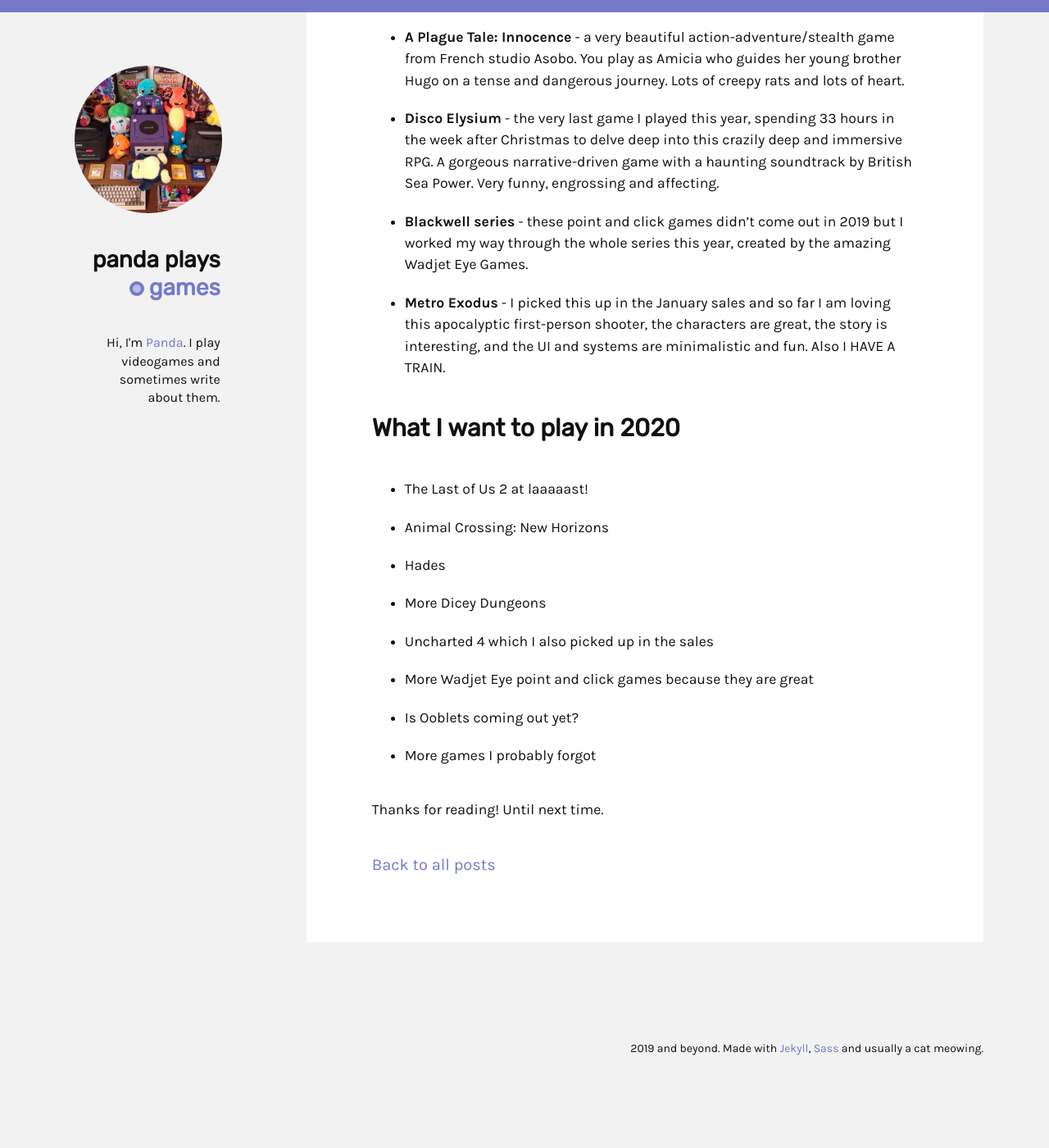
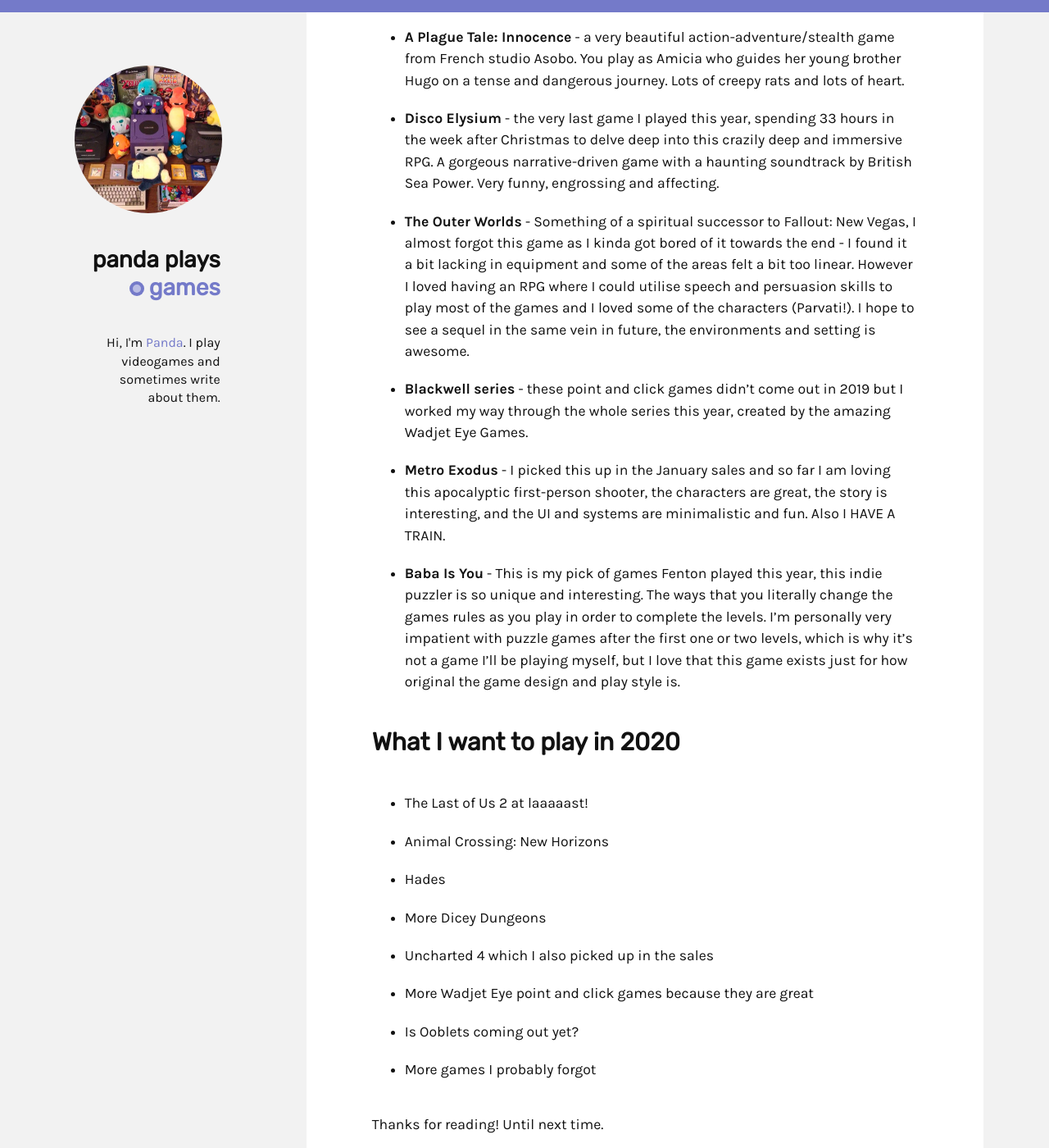
Before and after one commit to pandalion/pandalion.github.com, a Jekyll site: the page built from _posts/2020-01-05-my-2019-in-games.markdown, in a window 1280 px wide and 1400 px high, scrolled down 5839 px. Shown: the whole window at 82% size. Built offline with Jekyll 4.4.1, drawn with Linux system fonts in a browser that asks for light colours; before the commit the page ends 7147 px from its top, so only the background shows below that.

Commit message:
couple of games I missed

```diff
--- a/_posts/2020-01-05-my-2019-in-games.markdown
+++ b/_posts/2020-01-05-my-2019-in-games.markdown
@@ -123,8 +123,10 @@
 * **Dragon Quest Builders 2** - even better than the first by miles, more to explore, more to build, very cute and addictive.
 * **A Plague Tale: Innocence** - a very beautiful action-adventure/stealth game from French studio Asobo. You play as Amicia who guides her young brother Hugo on a tense and dangerous journey. Lots of creepy rats and lots of heart.
 * **Disco Elysium** - the very last game I played this year, spending 33 hours in the week after Christmas to delve deep into this crazily deep and immersive RPG. A gorgeous narrative-driven game with a haunting soundtrack by British Sea Power. Very funny, engrossing and affecting.
+* **The Outer Worlds** - Something of a spiritual successor to Fallout: New Vegas, I almost forgot this game as I kinda got bored of it towards the end - I found it a bit lacking in equipment and some of the areas felt a bit too linear. However I loved having an RPG where I could utilise speech and persuasion skills to play most of the games and I loved some of the characters (Parvati!). I hope to see a sequel in the same vein in future, the environments and setting is awesome.
 * **Blackwell series** - these point and click games didn't come out in 2019 but I worked my way through the whole series this year, created by the amazing Wadjet Eye Games.
 * **Metro Exodus** - I picked this up in the January sales and so far I am loving this apocalyptic first-person shooter, the characters are great, the story is interesting, and the UI and systems are minimalistic and fun. Also I HAVE A TRAIN.
+* **Baba Is You** - This is my pick of games Fenton played this year, this indie puzzler is so unique and interesting. The ways that you literally change the games rules as you play in order to complete the levels. I'm personally very impatient with puzzle games after the first one or two levels, which is why it's not a game I'll be playing myself, but I love that this game exists just for how original the game design and play style is.
 
 ## What I want to play in 2020
 
```
